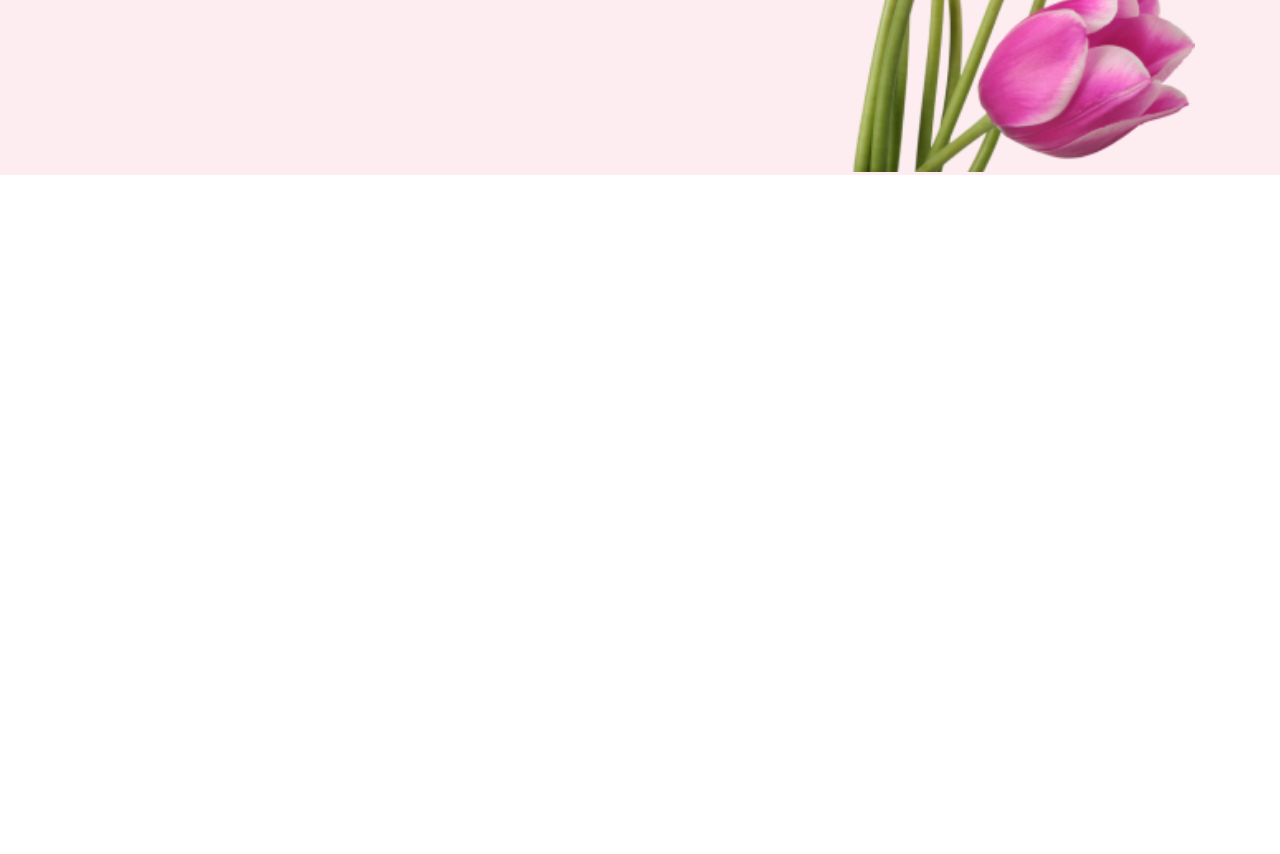
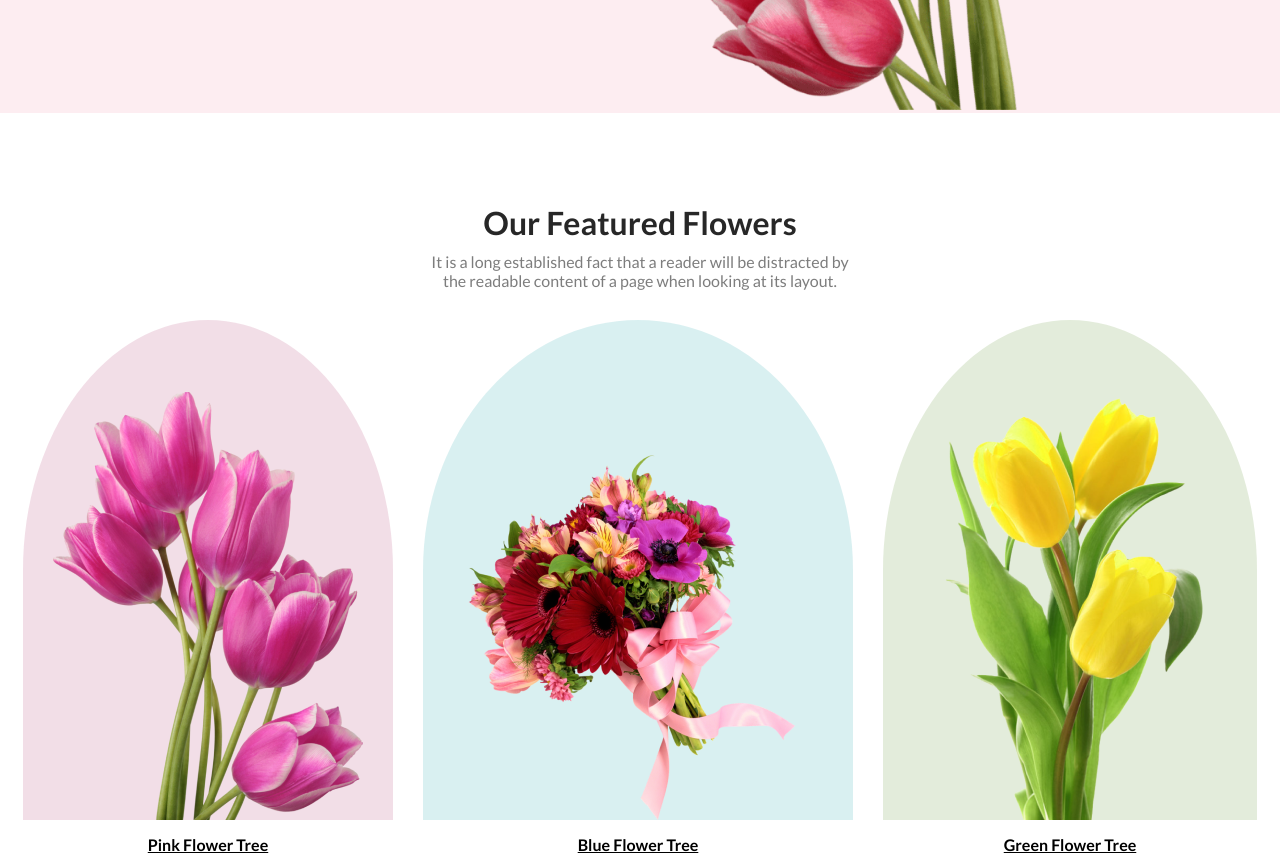
Before and after one commit to Sobuj301/Responsive-Flower-Shop, a plain HTML site: page index.html in a window 1280 px wide. Shown: the part 560-1414 px from the top of the page. Before the commit the page ends 800 px from the top, so only its background shows below. Drawn offline with Linux system fonts and the light colour scheme.

Commit message:
create banner and featured section

```diff
--- a/index.html
+++ b/index.html
@@ -20,12 +20,41 @@
                 <button class="primary-btn">Shop Now</button>
             </div>
             <div class="banner-img">
-                <img src="./Flower Asset/pngwing 6.png" alt="">
+                <img src="./Flower Asset/pngwing 10.png" alt="">
             </div>
         </div>
     </header>
     <main>
+        <section class="featured-section container">
+            <div class="flower-section">
+                <h3 class="section-title">Our Featured Flowers</h3>
+                <p class="description">
+                    It is a long established fact that a reader will be distracted by the readable
+                    content of a page when looking at its layout.
+                </p>
+            </div>
+            <div class="featured">
+                <div class="featured-content">
+                    <div class="flower-img pink">
+                        <img src="./Flower Asset/pngwing 6.png" alt="">
+                    </div>
+                    <p>Pink Flower Tree</p>
+                </div>
+                <div class="featured-content">
+                    <div class="flower-img green">
+                        <img src="./Flower Asset/pngwing 5.png" alt="">
+                    </div>
+                    <p>Blue Flower Tree</p>
+                </div>
+                <div class="featured-content">
+                    <div class="flower-img blue">
+                        <img src="./Flower Asset/pngwing 7.png" alt="">
+                    </div>
+                    <p>Green Flower Tree</p>
+                </div>
+            </div>
 
+        </section>
     </main>
     <footer>
 
--- a/styles/flower.css
+++ b/styles/flower.css
@@ -8,24 +8,38 @@
     font-weight: 400;
     font-style: normal;
 }
+
 /* share style */
 .container {
     max-width: 1350px;
     margin: 0px auto;
 }
 
-.description{
+.description {
     color: rgba(39, 39, 39, 0.6);
     font-weight: 400;
     font-size: 1rem;
 }
 
-.primary-btn{
+.primary-btn {
     background-color: #E55473;
     color: white;
     border-radius: 8px;
     padding: 16px 30px;
     border: none;
+}
+
+.section-title {
+    color: #272727;
+    font-weight: 700;
+    font-size: 2rem;
+}
+
+.description {
+    color: rgba(39, 39, 39, 0.6);
+    font-weight: 400;
+    font-size: 1rem;
+    margin-top: 10px;
 }
 
 /* End Share */
@@ -40,18 +54,19 @@
     align-items: center;
 
 }
+
 .banner-text {
     width: 40%;
 }
 
 .banner-title {
-  color: #272727;
-  font-weight: 700;
-  font-size: 4rem;
+    color: #272727;
+    font-weight: 700;
+    font-size: 4rem;
 }
 
-.banner .banner-text *{
-       margin-bottom: 25px;
+.banner .banner-text * {
+    margin-bottom: 25px;
 }
 
 .banner-img {
@@ -65,3 +80,60 @@
     height: 100%;
     object-fit: cover;
 }
+
+/* featured section */
+
+
+.featured-section {
+    margin-top: 60px;
+}
+
+.flower-section {
+    width: 500px;
+    margin: 0 auto;
+    text-align: center;
+    padding: 30px;
+}
+
+.featured {
+    display: flex;
+    justify-content: center;
+    align-items: end;
+    gap: 30px;
+}
+
+
+
+.featured .featured-content .flower-img{
+    border-radius: 50% 50% 0px 0px;
+    height: 500px;
+    display: flex;
+    align-items: end;
+    padding: 30px 30px 0;
+}
+
+.featured .featured-content img{
+    width: 100%;
+    object-fit: contain;
+}
+
+
+.featured .featured-content .pink {
+    background-color: rgba(167, 33, 98, 0.15);
+}
+
+.featured .featured-content .green {
+    background-color: rgba(5, 151, 160, 0.15);
+}
+
+.featured .featured-content .blue {
+    background-color: rgba(71, 125, 17, 0.15);
+}
+
+.featured .featured-content p{
+    text-align: center;
+    margin-top: 15px;
+    text-decoration: underline;
+    font-size: 1.rem;
+    font-weight: 700;
+}
--- a/styles/responsive.css
+++ b/styles/responsive.css
@@ -9,6 +9,17 @@
 
     .banner-img{
         width: 100%;
+    }
+
+    .featured{
+        flex-direction: column;
+        padding: 30px;
+    }
+    .flower-section{
+        width: 100%;
+    }
+    .featured .featured-content .flower-img{
+        height: 400px;
     }
 
 }
@@ -25,4 +36,9 @@
     .banner-img{
         width: 100%;
     }
+    .featured{
+        flex-direction: column;
+        padding: 30px;
+        align-items: center;
+    }
 }
```
